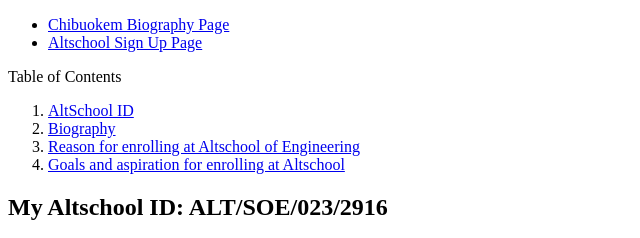
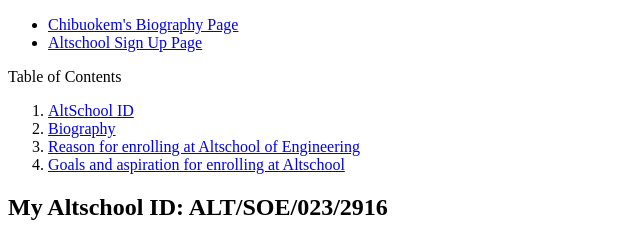
Before and after one commit to BokesMan/altschool-assignment-1, a plain HTML site: page index.html in a window 1280 px wide. Shown: the top 238 px of the page, 0-640 px from the left. Drawn offline with Linux system fonts and the light colour scheme.

Commit message:
Commit 2.OO

```diff
--- a/index.html
+++ b/index.html
@@ -12,7 +12,7 @@
         <ul>
           <li>
             <a aria-current="page" href="index.html">
-              Chibuokem Biography Page
+              Chibuokem's Biography Page
             </a>
           </li>
           <li>
```
